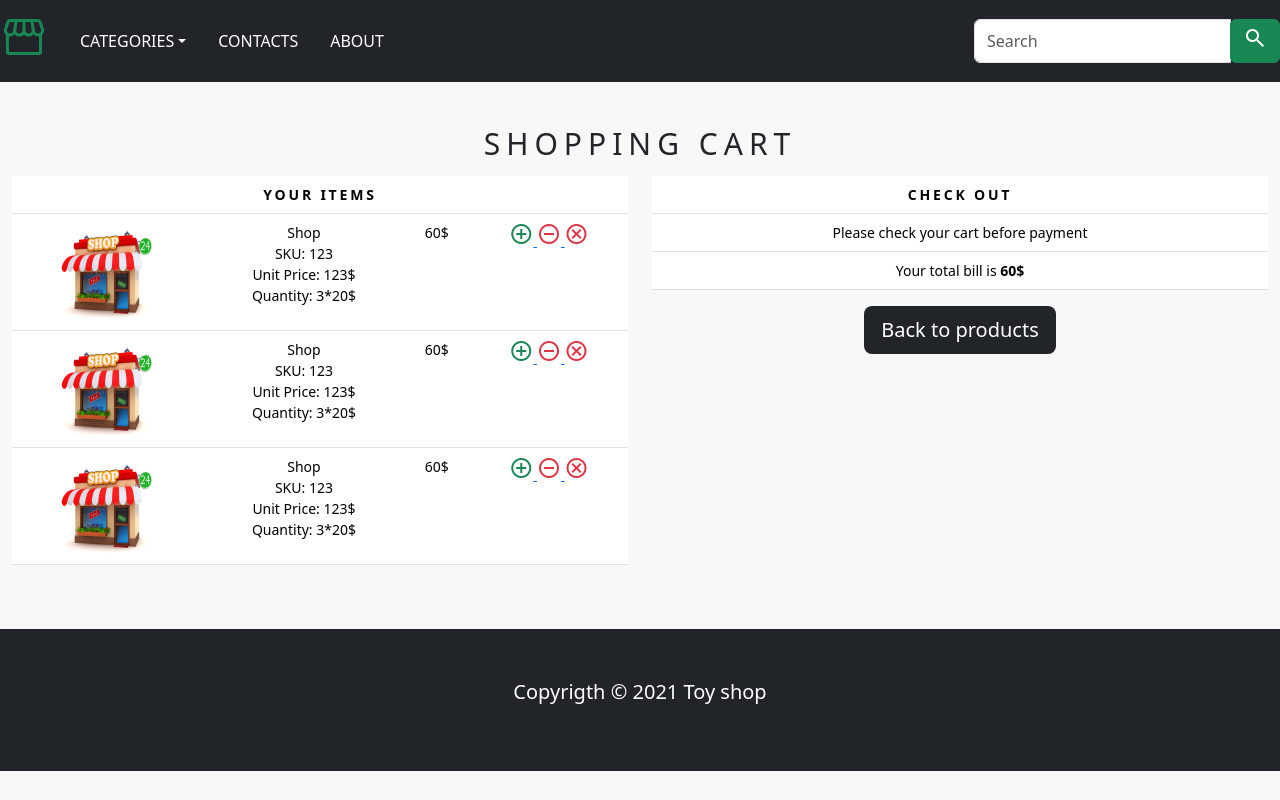
After one commit to Vladyslav30/econommerce, a Django app: page /cart/ in a window 1280 px wide. The commit adds this page. Run offline with Django 4.2, Linux system fonts and the light colour scheme; data that the repository does not hold is empty.

Commit message:
Create page for cart

```diff
--- /dev/null
+++ b/econommerce/static/css/cart.css
@@ -0,0 +1,12 @@
+.cart-table{
+    min-width: 480px;
+    font-size: 14px;
+}
+
+.cart-thead{
+    font-weight: normal;
+    text-transform: uppercase;
+    letter-spacing: .2em;
+    background: #F8F8F8; !important
+
+}
--- a/shop/templates/base.html
+++ b/shop/templates/base.html
@@ -8,6 +8,7 @@
       <link href="https://cdn.jsdelivr.net/npm/bootstrap@5.3.0-alpha3/dist/css/bootstrap.min.css" rel="stylesheet" integrity="sha384-KK94CHFLLe+nY2dmCWGMq91rCGa5gtU4mk92HdvYe+M/SXH301p5ILy+dN9+nJOZ" crossorigin="anonymous">
     <link rel="stylesheet" href="https://fonts.googleapis.com/css2?family=Material+Symbols+Outlined:opsz,wght,FILL,GRAD@20..48,100..700,0..1,-50..200" />
         <link rel="stylesheet" type="text/css" href="{% static 'css/base.css' %}">
+        <link rel="stylesheet" type="text/css" href="{% static 'css/cart.css' %}">
       <style type="text/css">
           .material-icons.md-48 {
           font-size: 48px;
@@ -31,6 +32,11 @@
     letter-spacing: .2em;
 }
 
+.menu{
+     color: black;
+     text-decoration: none;
+}
+
 
 
 
--- /dev/null
+++ b/shop/templates/cart.html
@@ -0,0 +1,100 @@
+{% extends 'base.html' %}
+
+{% load static %}
+
+
+
+{% block title %}
+Cart
+{% endblock %}
+{% block content %}
+    <link rel="stylesheet" href="https://fonts.googleapis.com/css2?family=Material+Symbols+Outlined:opsz,wght,FILL,GRAD@48,400,0,0" />
+
+    <div class="text-center">
+        <br>
+        <div class="text-center product_title" style="font-size: 30px;">
+            Shopping Cart
+        </div>
+    </div>
+    <div class="row mx-auto">
+    <div class="col-12 col-sm-12 col-md-12 col-lg-6 col-xl-6 text-center">
+        <table class="table cart-table">
+            <thead class="cart-thead">
+                <tr>
+                    <th colspan="4">Your Items</th>
+                </tr>
+            </thead>
+            {% for item in '123' %}
+            <tr>
+                <td>
+                    <a href="">
+                        <img src="{% static 'images/shop.jpg' %}" alt="" width="100" height="100">
+                    </a>
+                </td>
+                <td class="text-left">
+                    Shop
+                <br>
+                SKU: 123
+                <br>
+                Unit Price: 123$
+                <br>
+                Quantity: 3*20$
+                </td>
+                <td>
+                    60$
+                </td>
+                <td>
+                    <div>
+                        <a href="">
+                            <span class="material-symbols-outlined text-success">
+                                add_circle
+                            </span>
+                        </a>
+                        <a href="">
+                            <span class="material-symbols-outlined text-danger">
+                                remove_circle
+                            </span>
+                        </a>
+                        <a href="">
+                             <span class="material-symbols-outlined text-danger">
+                            cancel
+                        </span>
+                        </a>
+                        </div>
+                </td>
+            </tr>
+            {% endfor %}
+        </table>
+    </div>
+    <div class="col-12 col-sm-12 col-md-12 col-lg-6 col-xl-6 text-center">
+        <table class="table cart-table">
+            <thead class="cart-thead">
+                <tr>
+                    <th colspan="4">Check Out</th>
+                </tr>
+            </thead>
+            <tbody>
+                <tr>
+                    <td>
+                        Please check your cart before payment
+                    </td>
+                </tr>
+                <tr class="text-left">
+                    <td>
+                        Your total bill is <strong>60$</strong>
+                    </td>
+                </tr>
+            </tbody>
+        </table>
+        <div class="mx-auto">
+            <a href="">
+                <button class="btn btn-lg btn-block bg-dark text-white">Back to products</button>
+            </a>
+        </div>
+    </div>
+</div>
+
+
+
+
+{% endblock %}
--- a/shop/templates/navbar.html
+++ b/shop/templates/navbar.html
@@ -1,3 +1,4 @@
+
 <nav class="navbar navbar-expand-md navbar-light bg-dark">
     <a href="{% url 'home' %}" class="navbar-brand"><i class="material-symbols-outlined text-success material-icons md-48">storefront</i></a>
     <button class="navbar-toggler bg-success" data-bs-toggle="collapse" data-bs-target="#navbar" aria-controls="navbarSupportedContent" aria-expanded="false" aria-label="Toggle navigation">
@@ -8,9 +9,9 @@
             <li class="nav-item dropdown">
                 <a type="button" class="btn btn-secondary dropdown-toggle nav-link text-white text-uppercase font-weight-bolt px-3" data-bs-toggle="dropdown" href="">Categories</a>
                 <ul class="dropdown-menu dropdown-menu-end">
-                    <li><button class="dropdown-item" type="button"><a href="{% url 'home' %}">All products</a></button></li>
+                    <li><button class="dropdown-item" type="button"><a href="{% url 'home' %}" class="menu">All products</a></button></li>
                     {% for category in links %}
-                    <li><button class="dropdown-item" type="button"><a href="{{category.get_url}}">{{category.name}}</a></button></li>
+                    <li><button class="dropdown-item" type="button"><a href="{{category.get_url}}" class="menu">{{category.name}}</a></button></li>
                     {% endfor %}
 
                 </ul>
--- a/shop/urls.py
+++ b/shop/urls.py
@@ -19,6 +19,7 @@ from . import views
 
 urlpatterns = [
     path('', views.home, name='home'),
-    path('<slug:category_slug>/', views.home, name='products_by_category'),
-    path('<slug:category_slug>/<slug:product_slug>/', views.product, name='product_detail'),
+    path('category/<slug:category_slug>/', views.home, name='products_by_category'),
+    path('category/<slug:category_slug>/<slug:product_slug>/', views.product, name='product_detail'),
+    path('cart/', views.cart, name='cart'),
 ]
--- a/shop/views.py
+++ b/shop/views.py
@@ -20,3 +20,6 @@ def product(request, category_slug, product_slug):
     except Exception as e:
         raise e
     return render(request, 'product.html', {'product': product})
+
+def cart(request):
+    return render(request, 'cart.html')
```
Also changed, not shown: shop/templates/product.html (+26 -11 lines).
